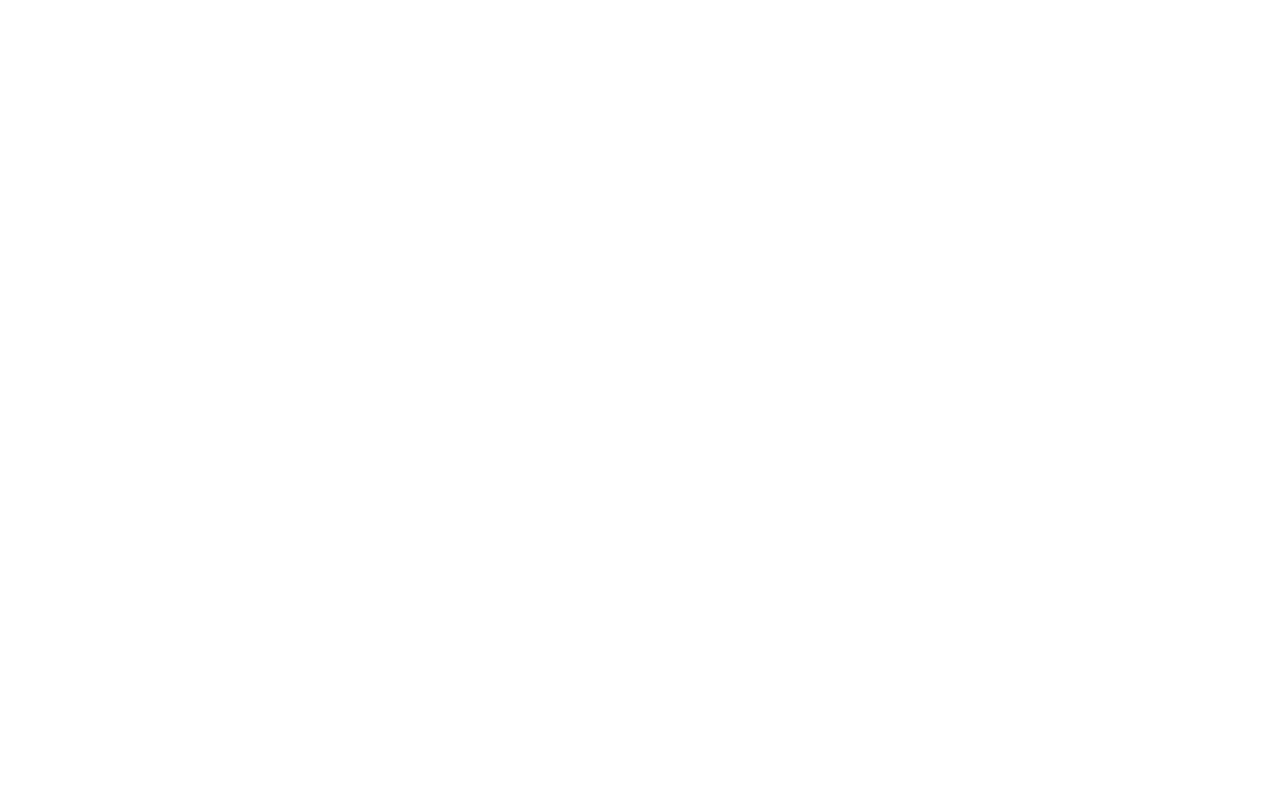
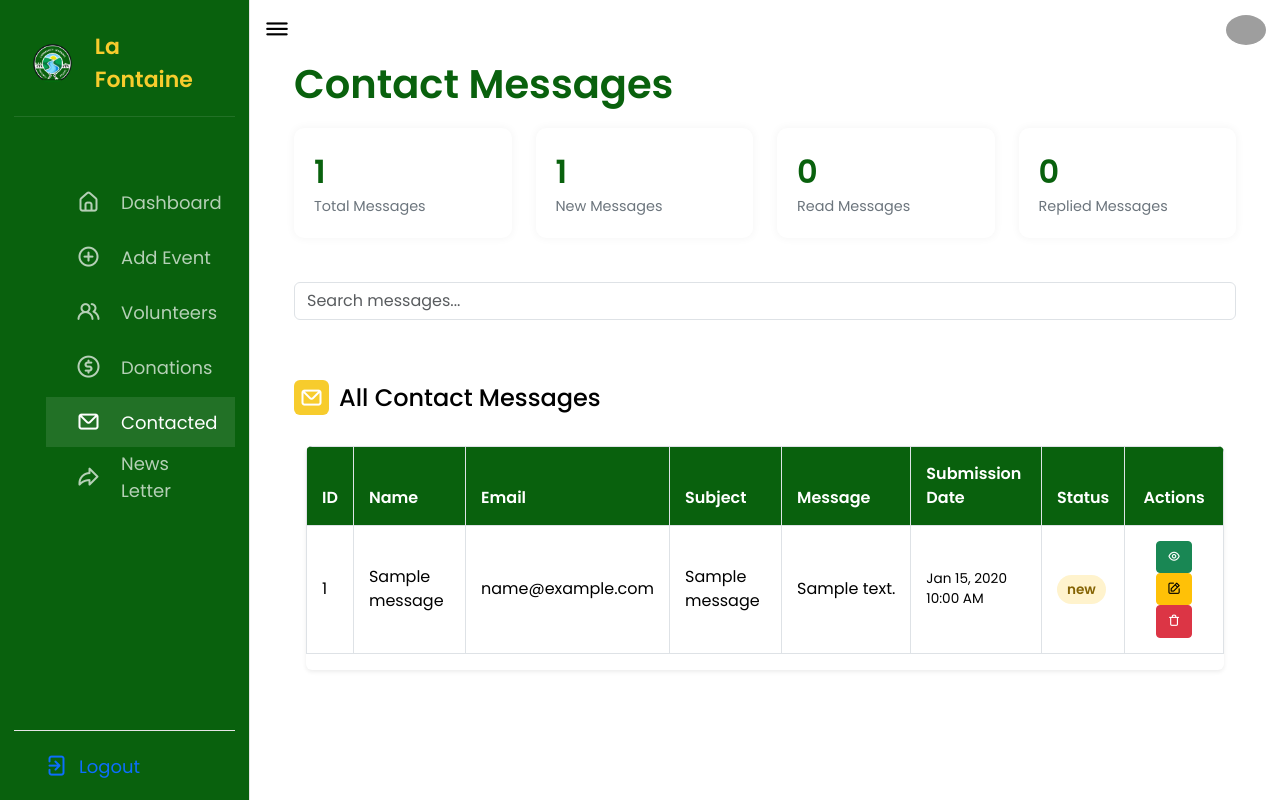
Before and after one commit to NURUKUNDOdigne3/la_fontaine, a PHP site: page /admin/contact.php in a window 1280 px wide. Before the commit the page is empty. Run offline with PHP 8.4, Linux system fonts and the light colour scheme; tables that the repository leaves empty hold one stand-in row (values such as "Sample post"); grey boxes are pictures that could not be loaded.

Commit message:
Add contacts message to dashboard

```diff
--- a/admin/contact.php
+++ b/admin/contact.php
@@ -0,0 +1,231 @@
+<?php
+include "../connection.php";
+
+// Fetch all contact messages
+$query = "SELECT id, name, email, subject, message, submission_date, status
+      FROM contact_messages
+      ORDER BY submission_date DESC";
+$result = mysqli_query($conn, $query);
+
+// Count messages
+$total_messages_query = "SELECT COUNT(*) as total FROM contact_messages";
+$total_messages_result = mysqli_query($conn, $total_messages_query);
+$total_messages = 0;
+if ($total_messages_result && $row = mysqli_fetch_assoc($total_messages_result)) {
+    $total_messages = $row['total'];
+}
+
+$new_messages_query = "SELECT COUNT(*) as new FROM contact_messages WHERE status = 'new'";
+$new_messages_result = mysqli_query($conn, $new_messages_query);
+$new_messages = 0;
+if ($new_messages_result && $row = mysqli_fetch_assoc($new_messages_result)) {
+    $new_messages = $row['new'];
+}
+
+$read_messages_query = "SELECT COUNT(*) as read FROM contact_messages WHERE status = 'read'";
+$read_messages_result = mysqli_query($conn, $read_messages_query);
+$read_messages = 0;
+if ($read_messages_result && $row = mysqli_fetch_assoc($read_messages_result)) {
+    $read_messages = $row['read'];
+}
+
+$replied_messages_query = "SELECT COUNT(*) as replied FROM contact_messages WHERE status = 'replied'";
+$replied_messages_result = mysqli_query($conn, $replied_messages_query);
+$replied_messages = 0;
+if ($replied_messages_result && $row = mysqli_fetch_assoc($replied_messages_result)) {
+    $replied_messages = $row['replied'];
+}
+?>
+
+<!DOCTYPE html>
+<html lang="en">
+<head>
+  <meta charset="UTF-8">
+  <meta http-equiv="X-UA-Compatible" content="IE=edge">
+  <meta name="viewport" content="width=device-width, initial-scale=1.0">
+  <link rel="stylesheet" href="style.css">
+  <link rel="shortcut icon" href="../img/logo.png" type="image/x-icon">
+  <link rel="stylesheet" href="https://unicons.iconscout.com/release/v4.0.0/css/line.css">
+  <link href="https://cdn.jsdelivr.net/npm/bootstrap@5.3.3/dist/css/bootstrap.min.css" rel="stylesheet">
+  <title>Admin Dash - Contact Messages</title>
+  <style>
+    body { font-family: 'Segoe UI', Tahoma, Geneva, Verdana, sans-serif; background-color: #f5f5f5; }
+    nav { background-color: #09610d; color: white; height: 100vh; position: fixed; width: 250px; transition: all 0.5s ease; }
+    .dashboard { min-height: 100vh; transition: all 0.5s ease; }
+    .top { background-color: #09610d; padding: 15px 30px; color: white; display: flex; justify-content: space-between; align-items: center; }
+    .dash-content { padding: 30px; }
+    .table-responsive { background-color: white; border-radius: 10px; overflow: hidden; box-shadow: 0 0 20px rgba(0, 0, 0, 0.1); }
+    .table th { background-color: #09610d; color: white; font-weight: 600; padding: 15px; }
+    .table td { padding: 15px; vertical-align: middle; }
+    .status-badge { padding: 5px 10px; border-radius: 20px; font-size: 0.85rem; font-weight: 600; }
+    .status-new { background-color: #fff3cd; color: #856404; }
+    .status-read { background-color: #d4edda; color: #155724; }
+    .status-replied { background-color: #cce5ff; color: #004085; }
+    .btn-action { padding: 5px 10px; font-size: 0.85rem; margin: 0 2px; }
+    .logo-name { padding: 20px; display: flex; align-items: center; border-bottom: 1px solid rgba(255, 255, 255, 0.1); }
+    .logo-image img { width: 40px; height: 40px; object-fit: contain; margin-right: 10px; }
+    .menu-items { padding: 20px 0; }
+    .nav-links li { list-style: none; margin-bottom: 5px; }
+    .nav-links a { display: flex; align-items: center; padding: 12px 20px; text-decoration: none; color: rgba(255, 255, 255, 0.7); transition: all 0.3s ease; }
+    .nav-links a:hover, .nav-links a.active { background-color: rgba(255, 255, 255, 0.1); color: white; }
+    .nav-links i { margin-right: 10px; font-size: 1.2rem; }
+    .logout-mode { padding: 20px; border-top: 1px solid rgba(255, 255, 255, 0.1); }
+    .page-title { color: #09610d; margin-bottom: 20px; font-weight: 700; }
+    .stats-card { background: white; border-radius: 10px; padding: 20px; box-shadow: 0 0 10px rgba(0, 0, 0, 0.05); margin-bottom: 20px; transition: transform 0.3s ease; }
+    .stats-card:hover { transform: translateY(-5px); }
+    .stats-number { font-size: 2rem; font-weight: 700; color: #09610d; }
+    .stats-label { color: #6c757d; font-size: 0.9rem; }
+    .message-text { max-width: 300px; overflow: hidden; text-overflow: ellipsis; white-space: nowrap; }
+    .search-container { margin-bottom: 20px; }
+    .submission-date { font-size: 0.85rem; color: #6c757d; }
+  </style>
+</head>
+<body>
+  <nav>
+    <div class="logo-name">
+      <div class="logo-image">
+         <img src="../img/logo.png" alt="">
+      </div>
+      <span class="logo_name" style="color:#f7cc2d;">La Fontaine</span>
+    </div>
+    <div class="menu-items">
+      <ul class="nav-links">
+        <li><a href="index.php"><i class="uil uil-estate"></i><span class="link-name">Dashboard</span></a></li>
+        <li><a href="add_event.php"><i class="uil uil-plus-circle"></i><span class="link-name">Add Event</span></a></li>
+        <li><a href="candidate.php"><i class="uil uil-users-alt"></i><span class="link-name">Volunteers</span></a></li>
+        <li><a href="donate.php"><i class="uil uil-usd-circle"></i><span class="link-name">Donations</span></a></li>
+        <li><a href="contact.php" class="active"><i class="uil uil-envelope"></i><span class="link-name">Contacted</span></a></li>
+        <li><a href="email.php"><i class="uil uil-share"></i><span class="link-name">News Letter</span></a></li>
+      </ul>
+      <ul class="logout-mode">
+        <li><a href="#"><i class="uil uil-signout"></i><span class="link-name">Logout</span></a></li>
+      </ul>
+    </div>
+  </nav>
+  <section class="dashboard">
+    <div class="top">
+      <i class="uil uil-bars sidebar-toggle"></i>
+      <div class="admin-info">
+        <span>Welcome, Admin</span>
+        <img src="images/profile.jpg" alt="">
+      </div>
+    </div>
+    <div class="dash-content">
+      <h1 class="page-title">Contact Messages</h1>
+      <div class="row mb-4">
+        <div class="col-md-3">
+          <div class="stats-card">
+            <div class="stats-number"><?php echo $total_messages; ?></div>
+            <div class="stats-label">Total Messages</div>
+          </div>
+        </div>
+        <div class="col-md-3">
+          <div class="stats-card">
+            <div class="stats-number"><?php echo $new_messages; ?></div>
+            <div class="stats-label">New Messages</div>
+          </div>
+        </div>
+        <div class="col-md-3">
+          <div class="stats-card">
+            <div class="stats-number"><?php echo $read_messages; ?></div>
+            <div class="stats-label">Read Messages</div>
+          </div>
+        </div>
+        <div class="col-md-3">
+          <div class="stats-card">
+            <div class="stats-number"><?php echo $replied_messages; ?></div>
+            <div class="stats-label">Replied Messages</div>
+          </div>
+        </div>
+      </div>
+      <div class="search-container">
+        <input type="text" class="form-control" placeholder="Search messages..." id="searchInput">
+      </div>
+      <div class="activity">
+        <div class="title">
+          <i style="background-color: #f7cc2d;" class="uil uil-envelope"></i>
+          <span class="text">All Contact Messages</span>
+        </div>
+        <div class="activity-data">
+          <div class="container-fluid">
+            <div class="table-responsive shadow-sm rounded">
+              <table class="table table-bordered table-hover align-middle" id="messagesTable">
+                <thead>
+                  <tr>
+                    <th>ID</th>
+                    <th>Name</th>
+                    <th>Email</th>
+                    <th>Subject</th>
+                    <th>Message</th>
+                    <th>Submission Date</th>
+                    <th>Status</th>
+                    <th class="text-center">Actions</th>
+                  </tr>
+                </thead>
+                <tbody>
+                  <?php
+                  if (mysqli_num_rows($result) > 0) {
+                    while ($row = mysqli_fetch_assoc($result)) {
+                      $status_class = 'status-' . $row['status'];
+                      echo "<tr>
+                          <td>{$row['id']}</td>
+                          <td>{$row['name']}</td>
+                          <td>{$row['email']}</td>
+                          <td>{$row['subject']}</td>
+                          <td class='message-text' title='{$row['message']}'>{$row['message']}</td>
+                          <td class='submission-date'>" . date('M j, Y g:i A', strtotime($row['submission_date'])) . "</td>
+                          <td><span class='status-badge $status_class'>{$row['status']}</span></td>
+                          <td class='text-center'>
+                            <button class='btn btn-sm btn-success btn-action' title='View Details'><i class='uil uil-eye'></i></button>
+                            <button class='btn btn-sm btn-warning btn-action' title='Edit'><i class='uil uil-edit'></i></button>
+                            <button class='btn btn-sm btn-danger btn-action' title='Delete'><i class='uil uil-trash'></i></button>
+                          </td>
+                        </tr>";
+                    }
+                  } else {
+                    echo "<tr><td colspan='8' class='text-center'>No contact messages found</td></tr>";
+                  }
+                  ?>
+                </tbody>
+              </table>
+            </div>
+          </div>
+        </div>
+      </div>
+    </div>
+  </section>
+  <script src="https://cdn.jsdelivr.net/npm/bootstrap@5.3.3/dist/js/bootstrap.bundle.min.js"></script>
+  <script>
+    document.querySelector('.sidebar-toggle').addEventListener('click', function() {
+      const nav = document.querySelector('nav');
+      const dashboard = document.querySelector('.dashboard');
+      if (nav.style.width === '0px' || nav.style.width === '') {
+        nav.style.width = '250px';
+        dashboard.style.marginLeft = '250px';
+      } else {
+        nav.style.width = '0px';
+        dashboard.style.marginLeft = '0px';
+      }
+    });
+    const navLinks = document.querySelectorAll('.nav-links a');
+    navLinks.forEach(link => {
+      link.addEventListener('click', function() {
+        navLinks.forEach(l => l.classList.remove('active'));
+        this.classList.add('active');
+      });
+    });
+    document.getElementById('searchInput').addEventListener('keyup', function() {
+      const searchText = this.value.toLowerCase();
+      const rows = document.querySelectorAll('#messagesTable tbody tr');
+      rows.forEach(row => {
+        const text = row.textContent.toLowerCase();
+        if (text.includes(searchText)) {
+          row.style.display = '';
+        } else {
+          row.style.display = 'none';
+        }
+      });
+    });
+  </script>
+</body>
+</html>
```
Also changed, not shown: contact.php (+3 -6 lines), database.sql (line endings or trailing spaces).
